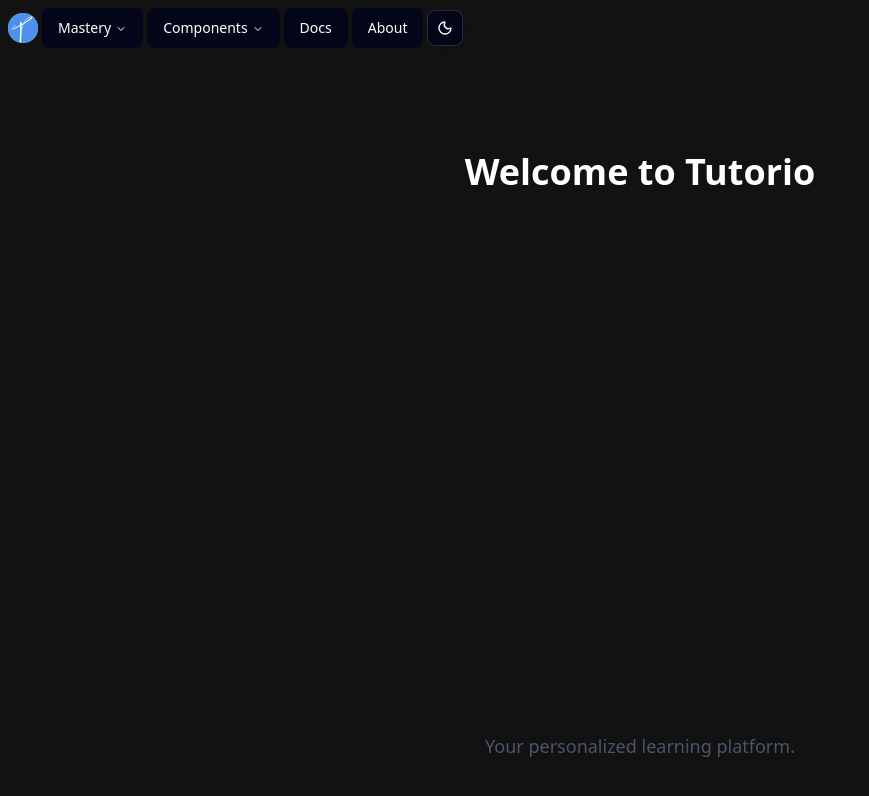
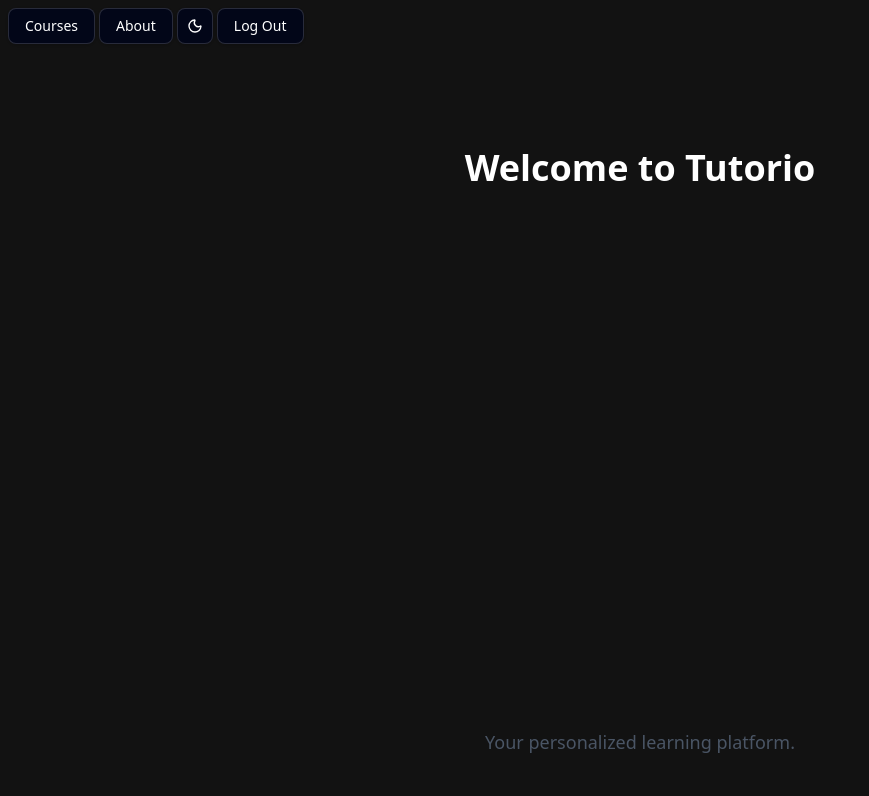
Before and after one commit to maxborshik/Tutorio, a Next.js app in the folder frontend/: page / in a window 1280 px wide. Shown: the top 796 px of the page, without its empty margins (0-869 px from the left). Built offline with nearby package versions, Linux system fonts and the light colour scheme.

Commit message:
simplified nav bar
added logo to sidebar

```diff
--- a/frontend/components/custom-nagivation-menu.tsx
+++ b/frontend/components/custom-nagivation-menu.tsx
@@ -12,50 +12,37 @@ import {
   NavigationMenuTrigger,
   navigationMenuTriggerStyle,
 } from "@/components/ui/navigation-menu"
-import { Navigation } from "lucide-react"
+import { List, Navigation } from "lucide-react"
 import { ModeToggle } from "./system-theme-toggle";
+import { Button } from "./ui/button";
 
 export function CustomNavigationMenu() {
   return (
     <NavigationMenu>
       <NavigationMenuList className="p-2">
         <NavigationMenuItem>
-          <NavigationMenuLink asChild>
-            <Link href="/">
-              <Image src="/tutorio-icon-white-border.png" alt="Logo" width={30} height={30} priority />
-            </Link>
-          </NavigationMenuLink>
-        </NavigationMenuItem>
-
-        <NavigationMenuItem>
-          <NavigationMenuTrigger>Mastery</NavigationMenuTrigger>
-          <NavigationMenuContent>
-            <ul className="w-80 rounded-lg">
-              <ListItem href="/mastery/subjects" title="Subject Mastery"/>
-              <ListItem href="/mastery/modules" title="Module Mastery"/>
-              <ListItem href="/docs/primitives/typography" title="Typography"/>
-            </ul>
-          </NavigationMenuContent>
-        </NavigationMenuItem>
-        <NavigationMenuItem className="hidden md:flex">
-          <NavigationMenuTrigger>Components</NavigationMenuTrigger>
-          <NavigationMenuContent>
-            <ul className="grid w-[400px] gap-2 md:w-[500px] md:grid-cols-2 lg:w-[600px]">
-            </ul>
-          </NavigationMenuContent>
-        </NavigationMenuItem>
-        <NavigationMenuItem>
-          <NavigationMenuLink asChild className={navigationMenuTriggerStyle()}>
-            <Link href="/docs">Docs</Link>
+          <NavigationMenuLink>
+            <Button variant="outline" asChild>
+              <Link href="/courses">Courses</Link>
+            </Button>
           </NavigationMenuLink>
         </NavigationMenuItem>
         <NavigationMenuItem>
-          <NavigationMenuLink asChild className={navigationMenuTriggerStyle()}>
-            <Link href="/about">About</Link>
+          <NavigationMenuLink asChild>
+            <Button variant="outline" asChild>
+              <Link href="/about">About</Link>
+            </Button>
           </NavigationMenuLink>
         </NavigationMenuItem>
         <NavigationMenuItem className="ml-auto">
           <ModeToggle />
+        </NavigationMenuItem>
+        <NavigationMenuItem>
+          <NavigationMenuLink asChild>
+            <Button variant="outline" asChild>
+              <Link href="/logout">Log Out</Link>
+            </Button>
+          </NavigationMenuLink>
         </NavigationMenuItem>
       </NavigationMenuList>
     </NavigationMenu>
--- /dev/null
+++ b/frontend/components/custom-sidebar.tsx
@@ -0,0 +1,26 @@
+import Image from "next/image"
+import {
+  Sidebar,
+  SidebarContent,
+  SidebarFooter,
+  SidebarGroup,
+  SidebarHeader,
+} from "@/components/ui/sidebar"
+import Link from "next/dist/client/link"
+
+export function AppSidebar() {
+  return (
+    <Sidebar>
+      <SidebarHeader>
+        <Link href="/">
+          <Image src="/tutorio-icon-white-border.png" alt="Logo" width={35} height={35} priority />
+        </Link>
+      </SidebarHeader>
+      <SidebarContent>
+        <SidebarGroup />
+        <SidebarGroup />
+      </SidebarContent>
+      <SidebarFooter />
+    </Sidebar>
+  )
+}
--- a/frontend/components/system-theme-toggle.tsx
+++ b/frontend/components/system-theme-toggle.tsx
@@ -18,7 +18,7 @@ export function ModeToggle() {
   return (
     <DropdownMenu>
       <DropdownMenuTrigger asChild>
-        <Button variant="outline" size="icon">
+        <Button variant="outline" size="icon" className="relative">
           <Sun className="h-[1.2rem] w-[1.2rem] scale-100 rotate-0 transition-all dark:scale-0 dark:-rotate-90" />
           <Moon className="absolute h-[1.2rem] w-[1.2rem] scale-0 rotate-90 transition-all dark:scale-100 dark:rotate-0" />
           <span className="sr-only">Toggle theme</span>
```
